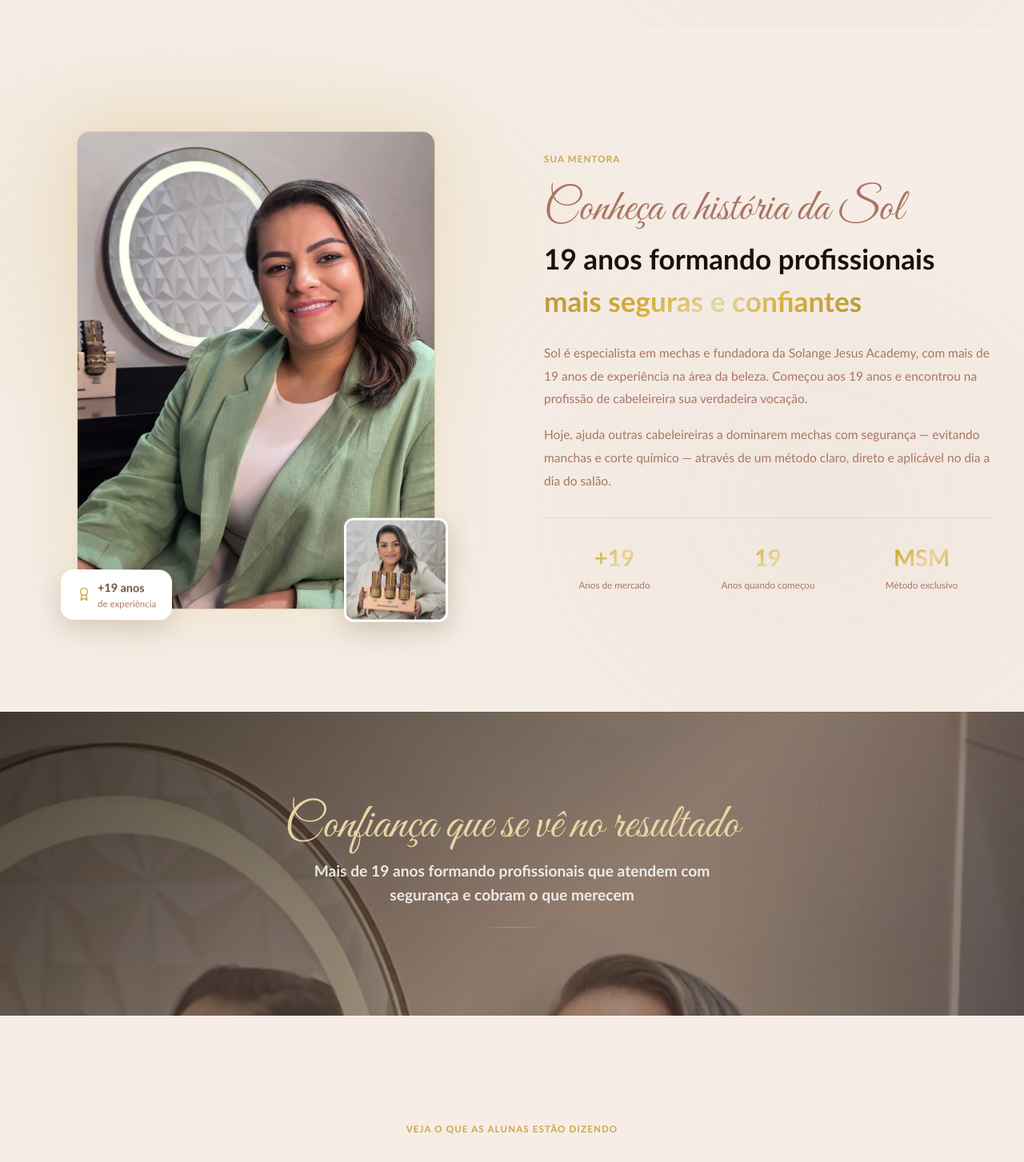
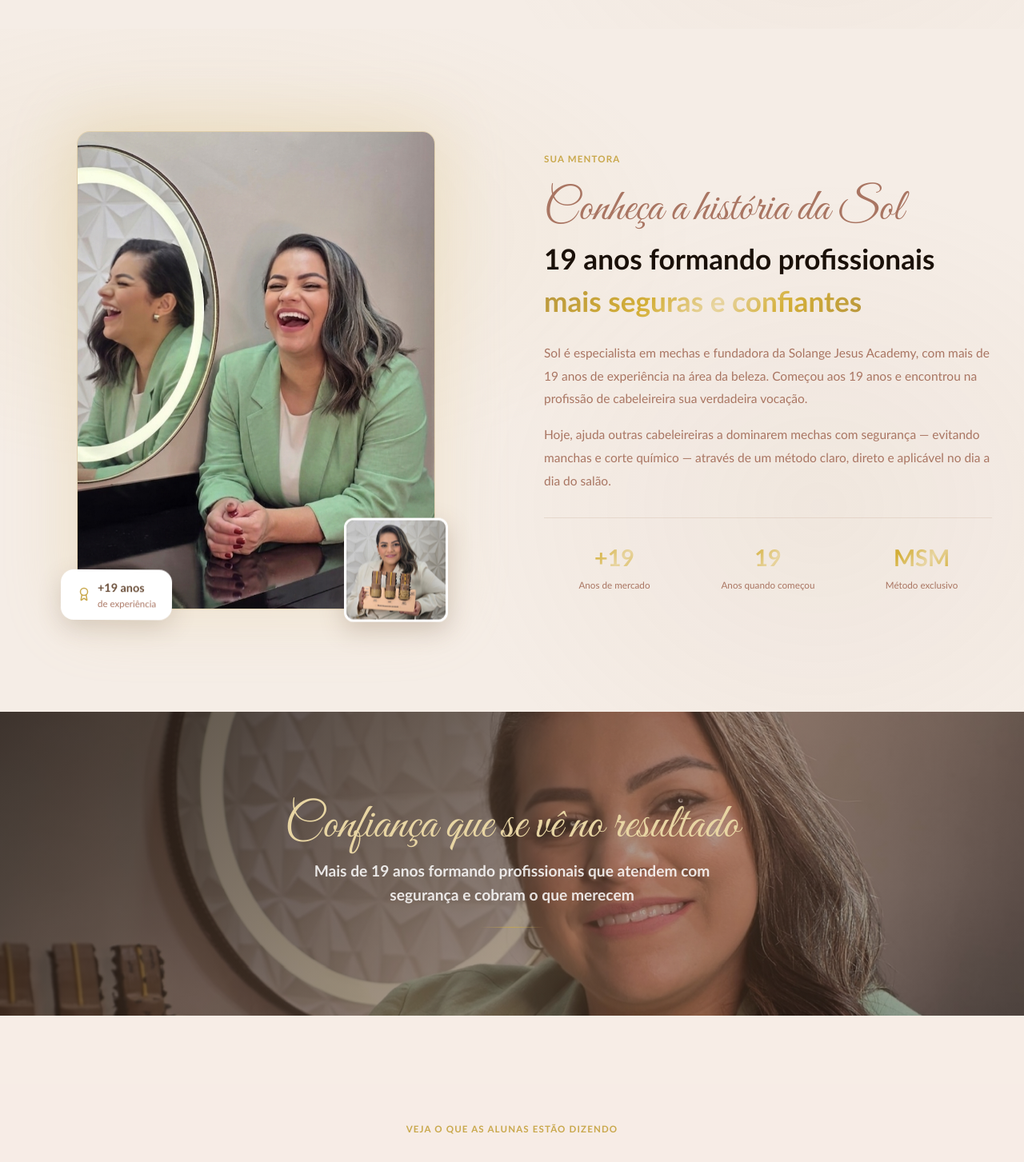
Before and after one commit to pettzin/site-solange, a Next.js app: page / in a window 1280 px wide. Shown: the part 10329-11782 px from the top of the page at 80% size. Built offline with nearby package versions, Linux system fonts and the light colour scheme; a web font is replaced by a local one.

Commit message:
update Interface

```diff
--- a/app/page.tsx
+++ b/app/page.tsx
@@ -1473,9 +1473,10 @@ export default function LandingPage() {
                   }}
                 >
                   <img
-                    src="/cliente-bio.jpg"
+                    src="/sol.png"
                     alt="Solange Jesus"
-                    className="w-full h-full object-cover object-top"
+                    className="w-full h-full object-cover"
+                    style={{ objectPosition: "center 15%" }}
                   />
                 </div>
 
@@ -1637,10 +1638,10 @@ export default function LandingPage() {
       ══════════════════════════════════════════════════════════════════════ */}
       <section className="relative w-full overflow-hidden reveal" style={{ minHeight: "380px" }}>
         <img
-          src="/sol.png"
+          src="/cliente-bio.jpg"
           alt="Solange Jesus — Solange Jesus Academy"
-          className="w-full h-full object-cover object-top absolute inset-0"
-          style={{ minHeight: "380px" }}
+          className="w-full h-full object-cover absolute inset-0"
+          style={{ minHeight: "380px", objectPosition: "center 25%" }}
         />
         {/* overlay escuro gradiente */}
         <div className="absolute inset-0" style={{ background: "linear-gradient(135deg, rgba(26,16,8,0.78) 0%, rgba(107,79,58,0.55) 60%, rgba(26,16,8,0.4) 100%)" }} />
```
